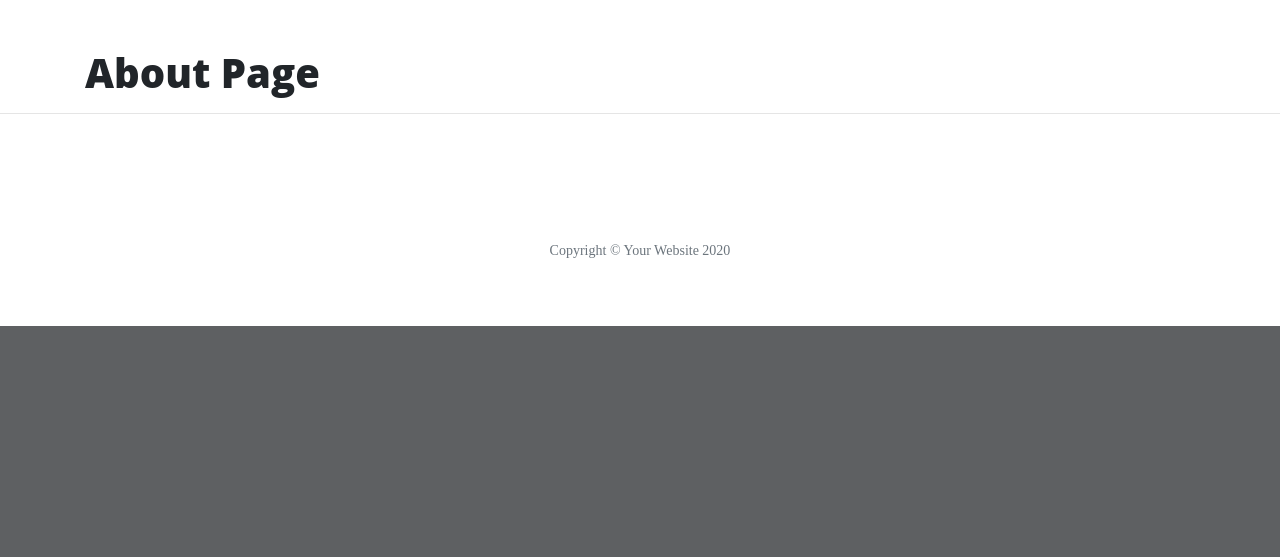
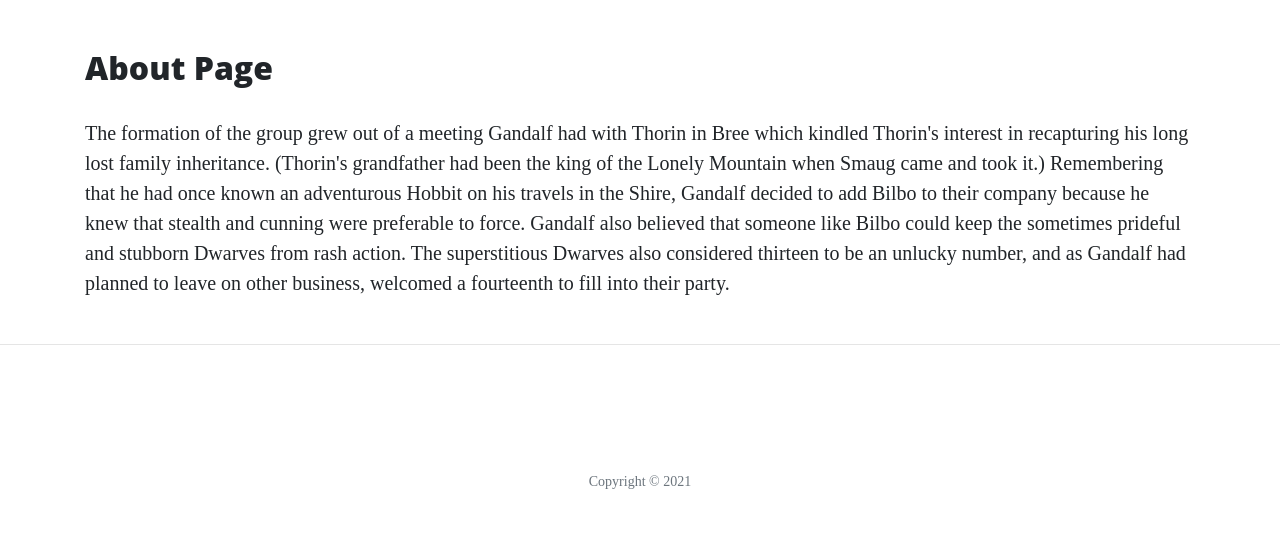
Before and after one commit to cfconor/FlaskTesting, a Flask app: page /about in a window 1280 px wide. Shown: the part 629-1186 px from the top of the page. Before the commit the page ends 955 px from the top, so only its background shows below. Run offline with Flask 2, Linux system fonts and the light colour scheme; some libraries are stand-ins or nearby versions.

Commit message:
updated base.html content, adding about.html content

```diff
--- a/templates/about.html
+++ b/templates/about.html
@@ -1,4 +1,20 @@
 {% extends "base.html" %}
 {% block content %}
-<h1>About Page</h1>
+<h2>About Page</h2>
+<p>
+    The formation of the group grew out of a meeting Gandalf had with Thorin in Bree which kindled Thorin's interest in
+    recapturing his long lost family inheritance. (Thorin's grandfather had been the king of the Lonely Mountain when
+    Smaug came and took it.) Remembering that he had once known an adventurous Hobbit on his travels in the Shire,
+    Gandalf decided to add Bilbo to their company because he knew that stealth and cunning were preferable to force.
+    Gandalf also believed that someone like Bilbo could keep the sometimes prideful and stubborn Dwarves from rash
+    action. The superstitious Dwarves also considered thirteen to be an unlucky number, and as Gandalf had planned to
+    leave on other business, welcomed a fourteenth to fill into their party.
+</p>
+
+<div class="row featurette">
+    <div class="col-md-7">
+
+    </div>
+</div>
+
 {% endblock %}
--- a/templates/base.html
+++ b/templates/base.html
@@ -43,7 +43,7 @@
             <div class="col-lg-8 col-md-10 mx-auto">
             <div class="site-heading">
                 <h1>Thorin &amp; Company</h1>
-                <span class="subheading">A Blog Theme by Start Bootstrap</span>
+                <span class="subheading">Thorin and his company of Dwarves</span>
             </div>
             </div>
         </div>
@@ -89,7 +89,7 @@
                 </a>
                 </li>
             </ul>
-            <p class="copyright text-muted">Copyright &copy; Your Website 2020</p>
+            <p class="copyright text-muted">Copyright &copy; <span id="copyright"></span></p>
             </div>
         </div>
         </div>
@@ -103,6 +103,9 @@
     <!-- Custom scripts for this template -->
     <script src="{{ url_for('static',filename='js/clean-blog.min.js') }}"></script>
 
+    <script>
+        $("#copyright").text(new Date().getFullYear());
+    </script>
 
 </body>
 </html>
--- a/templates/careers.html
+++ b/templates/careers.html
@@ -1,4 +1,4 @@
 {% extends "base.html" %}
 {% block content %}
-<h1>Come work with Us!</h1>
+<h2>Come work with Us!</h2>
 {% endblock %}
--- a/templates/contact.html
+++ b/templates/contact.html
@@ -1,4 +1,4 @@
 {% extends "base.html" %}
 {% block content %}
-<h1>Contact Us</h1>
+<h2>Contact Us</h2>
 {% endblock %}
```
